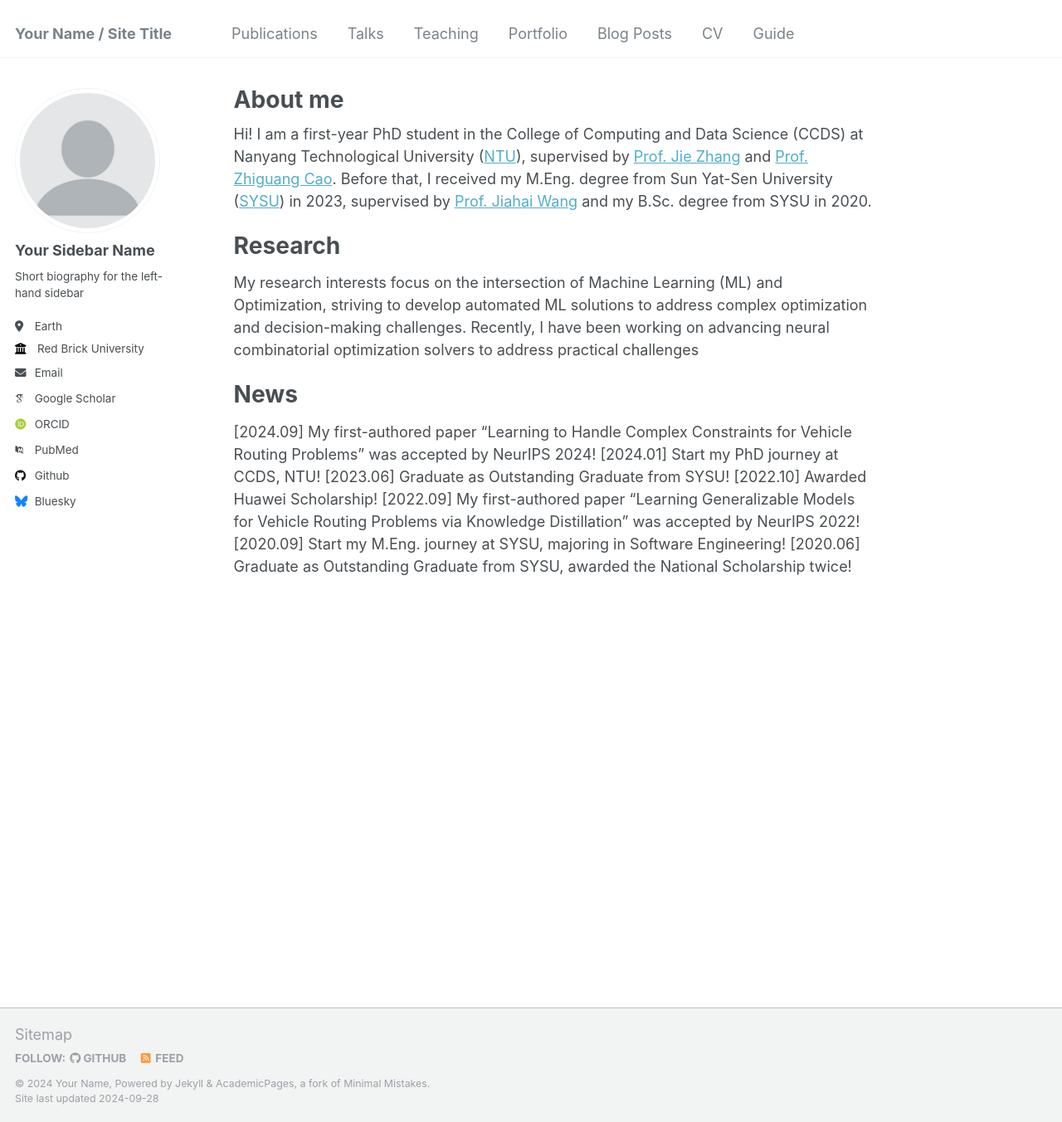
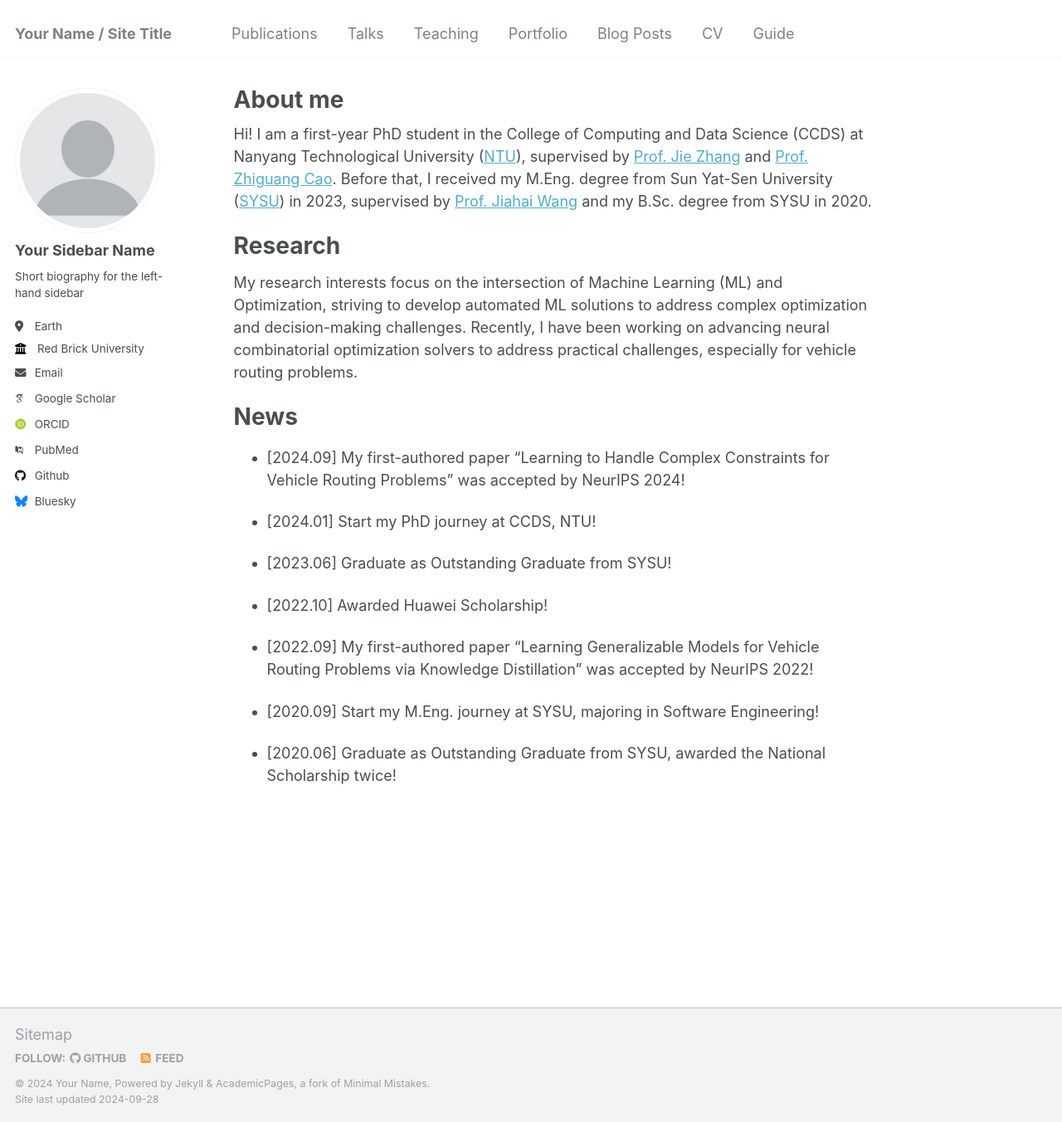
Before and after one commit to jieyibi/jieyibi.github.io, a Jekyll site: the page built from _pages/about.md, in a window 1280 px wide and 1352 px high. Shown: the whole window at 83% size. Built offline with Jekyll 4.4.1, drawn with Linux system fonts in a browser that asks for light colours; some web fonts are replaced.

Commit message:
Update about.md

```diff
--- a/_pages/about.md
+++ b/_pages/about.md
@@ -11,15 +11,21 @@ Hi! I am a first-year PhD student in the College of Computing and Data Science (
 
 Research
 ======
-My research interests focus on the intersection of Machine Learning (ML) and Optimization, striving to develop automated ML solutions to address complex optimization and decision-making challenges. Recently, I have been working on advancing neural combinatorial optimization solvers to address practical challenges
+My research interests focus on the intersection of Machine Learning (ML) and Optimization, striving to develop automated ML solutions to address complex optimization and decision-making challenges. Recently, I have been working on advancing neural combinatorial optimization solvers to address practical challenges, especially for vehicle routing problems.
 
 
 News
 ======
-[2024.09] My first-authored paper "Learning to Handle Complex Constraints for Vehicle Routing Problems" was accepted by NeurIPS 2024!
-[2024.01] Start my PhD journey at CCDS, NTU!
-[2023.06] Graduate as Outstanding Graduate from SYSU!
-[2022.10] Awarded Huawei Scholarship!
-[2022.09] My first-authored paper "Learning Generalizable Models for Vehicle Routing Problems via Knowledge Distillation" was accepted by NeurIPS 2022!
-[2020.09] Start my M.Eng. journey at SYSU, majoring in Software Engineering!
-[2020.06] Graduate as Outstanding Graduate from SYSU, awarded the National Scholarship twice!
+- [2024.09] My first-authored paper "Learning to Handle Complex Constraints for Vehicle Routing Problems" was accepted by NeurIPS 2024!
+
+- [2024.01] Start my PhD journey at CCDS, NTU!
+
+- [2023.06] Graduate as Outstanding Graduate from SYSU!
+
+- [2022.10] Awarded Huawei Scholarship!
+
+- [2022.09] My first-authored paper "Learning Generalizable Models for Vehicle Routing Problems via Knowledge Distillation" was accepted by NeurIPS 2022!
+
+- [2020.09] Start my M.Eng. journey at SYSU, majoring in Software Engineering!
+
+- [2020.06] Graduate as Outstanding Graduate from SYSU, awarded the National Scholarship twice!
```
